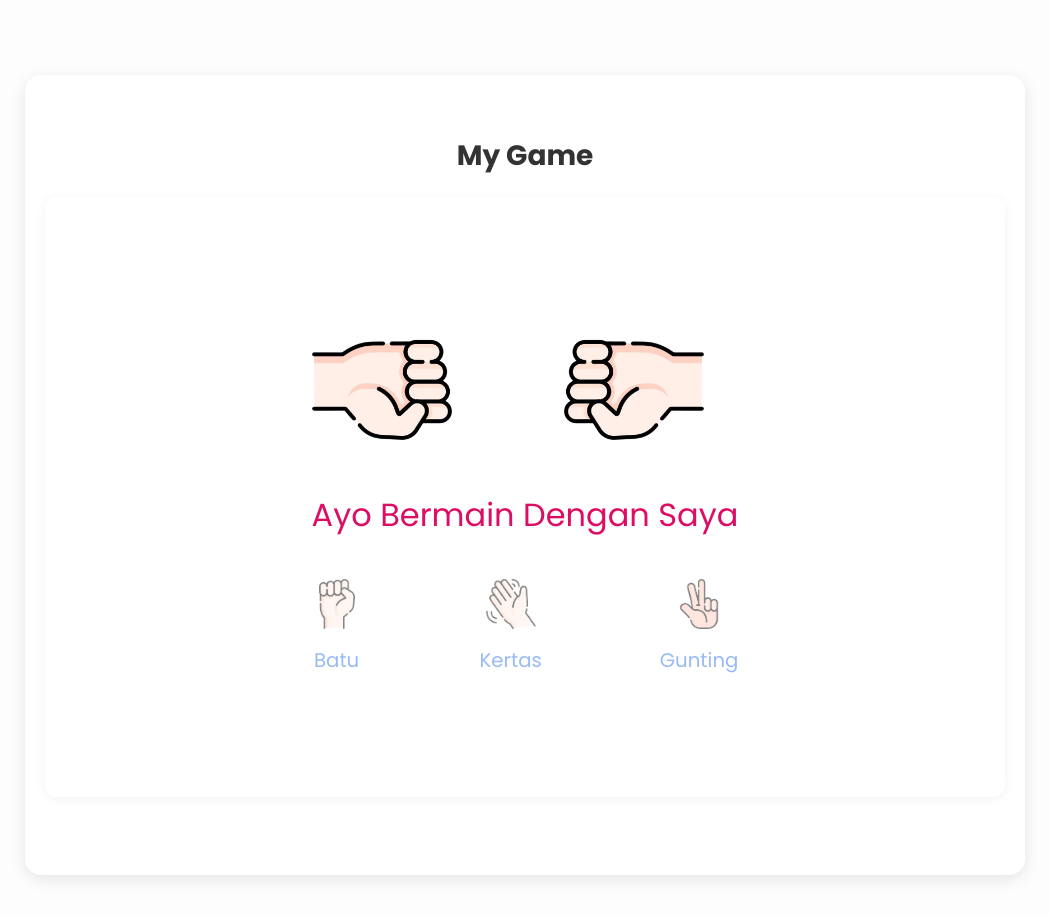
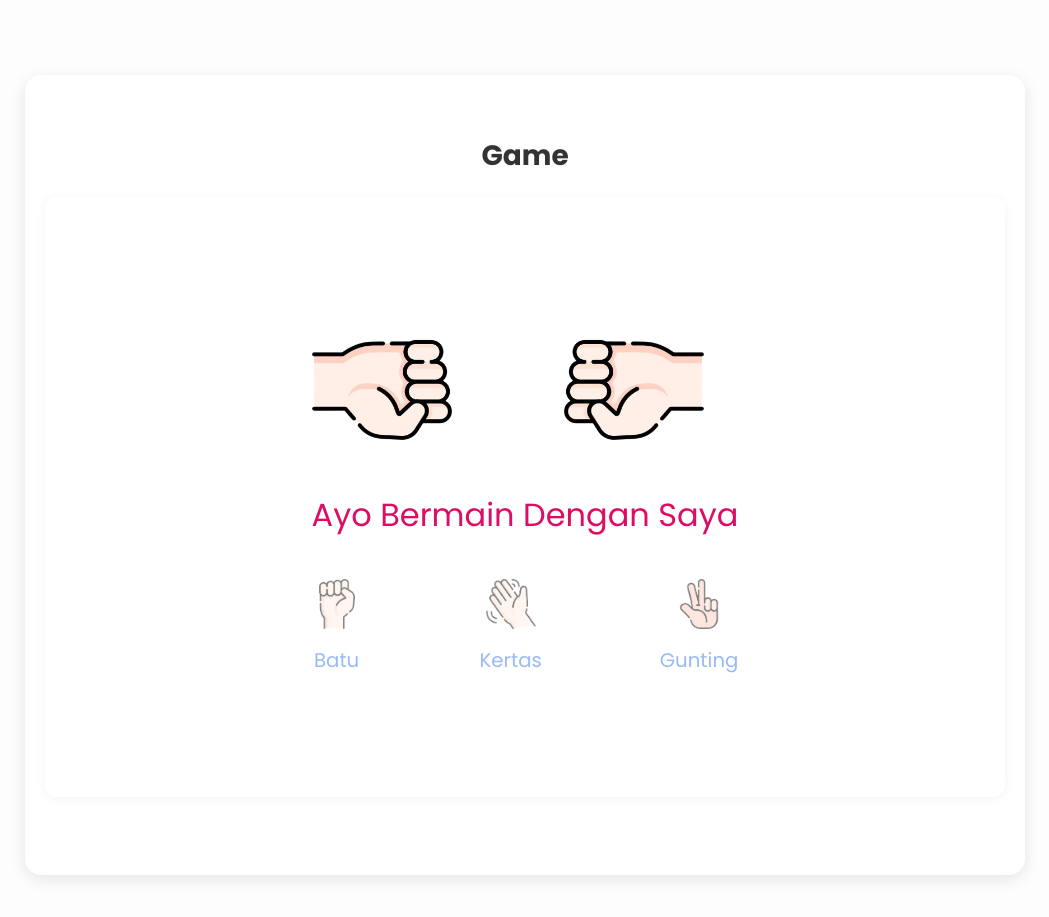
Before and after one commit to RafkaJulianee/Rafka-Portofolio, a plain HTML site: page index.html in a window 1280 px wide. Shown: the part 2980-3897 px from the top of the page, without its empty margins (115-1164 px from the left). Drawn offline with nearby package versions, Linux system fonts and the light colour scheme.

```diff
--- a/index.html
+++ b/index.html
@@ -191,7 +191,7 @@
     </section>
     <!-- Di index.html portofolio -->
 <section id="game">
-  <h2>My Game</h2>
+  <h2>Game</h2>
   <iframe src="game/index.html" width="100%" height="500px" style="border: none;"></iframe>
 </section>
 
```
Also changed, not shown: 1 other file.
